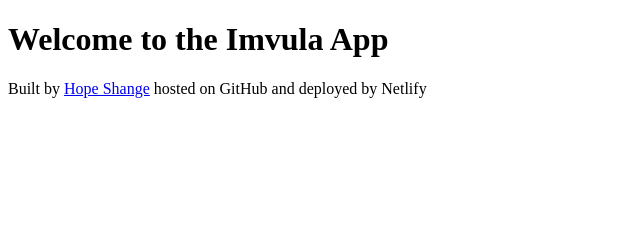
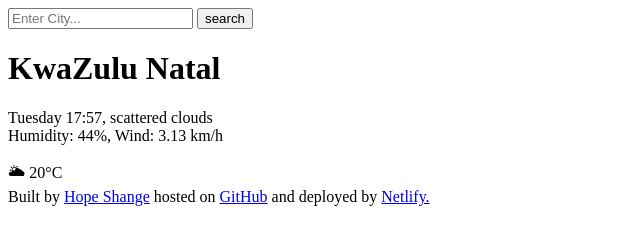
Before and after one commit to HopeShange/imvula, a plain HTML site: page index.html in a window 1280 px wide. Shown: the whole page, without its empty margins (0-640 px from the left). Drawn offline with Linux system fonts and the light colour scheme.

Commit message:
updated basic HTML structure

```diff
--- a/index.html
+++ b/index.html
@@ -8,9 +8,27 @@
 </head>
 
 <body>
-    <h1>Welcome to the Imvula App</h1>
+    <header>
+        <form>
+            <input type="search" placeholder="Enter City..." required/>
+            <input type="submit" value="search"/>
+        </form>
+    </header>
+    <main>
+         <div>
+        <h1>KwaZulu Natal</h1>
+        <p>Tuesday 17:57, scattered clouds
+            <br>
+            Humidity: 44%, Wind: 3.13 km/h
+        </p>
+         </div>
+       <div>🌥 20°C </div>
+    </main>
+
     <footer>
-        Built by <a href="https://github.com/HopeShange">Hope Shange</a> hosted on <a href="https://github.com/HopeShange/imvula"></a>GitHub and deployed by <a href="https://app.netlify.com/sites/imvula/deploys"></a>Netlify
+        Built by <a href="https://github.com/HopeShange">Hope Shange</a> hosted on
+        <a href="https://github.com/HopeShange/imvula">GitHub</a> and deployed by
+        <a href="https://app.netlify.com/sites/imvula/deploys">Netlify.</a>
     </footer>
 </body>
 
```
